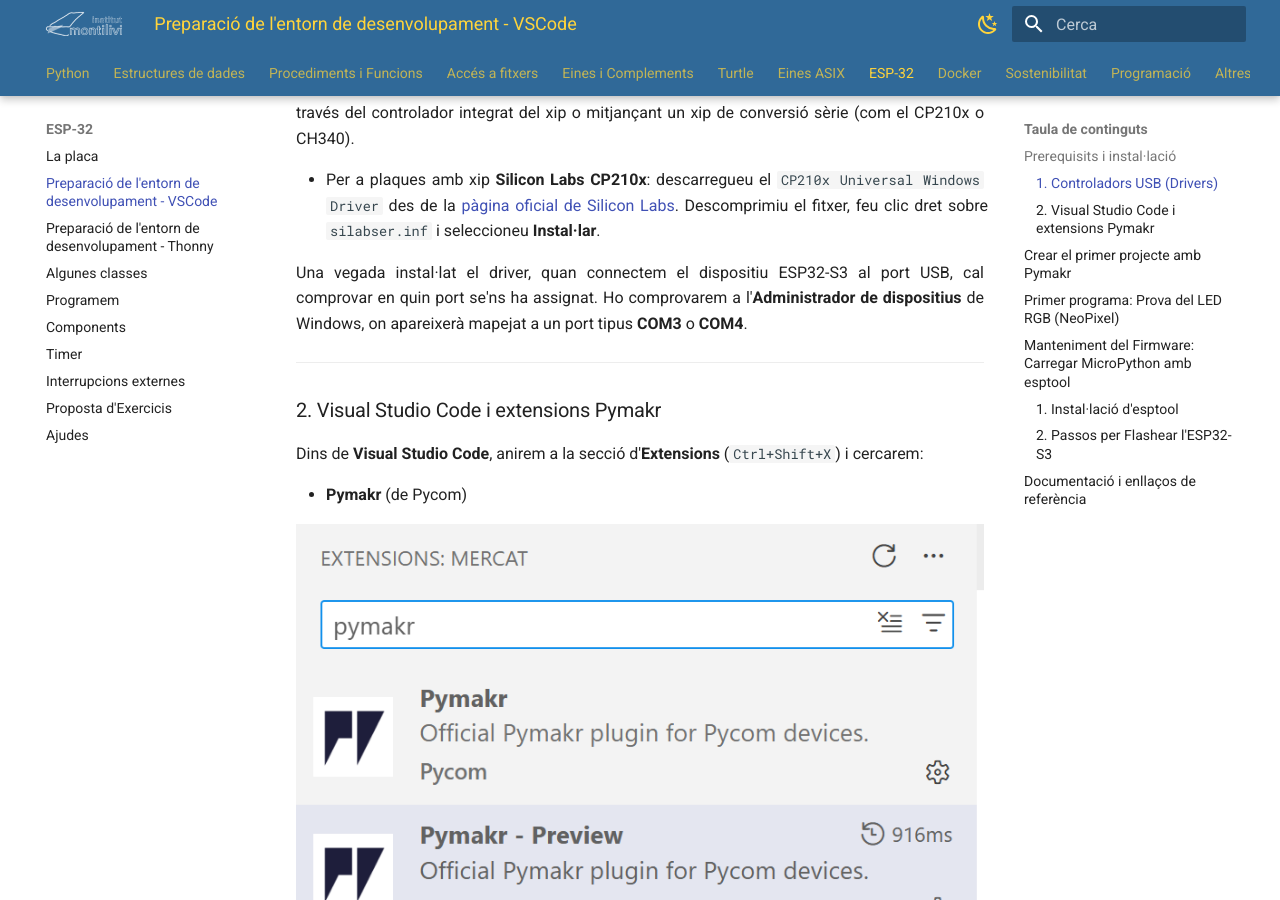
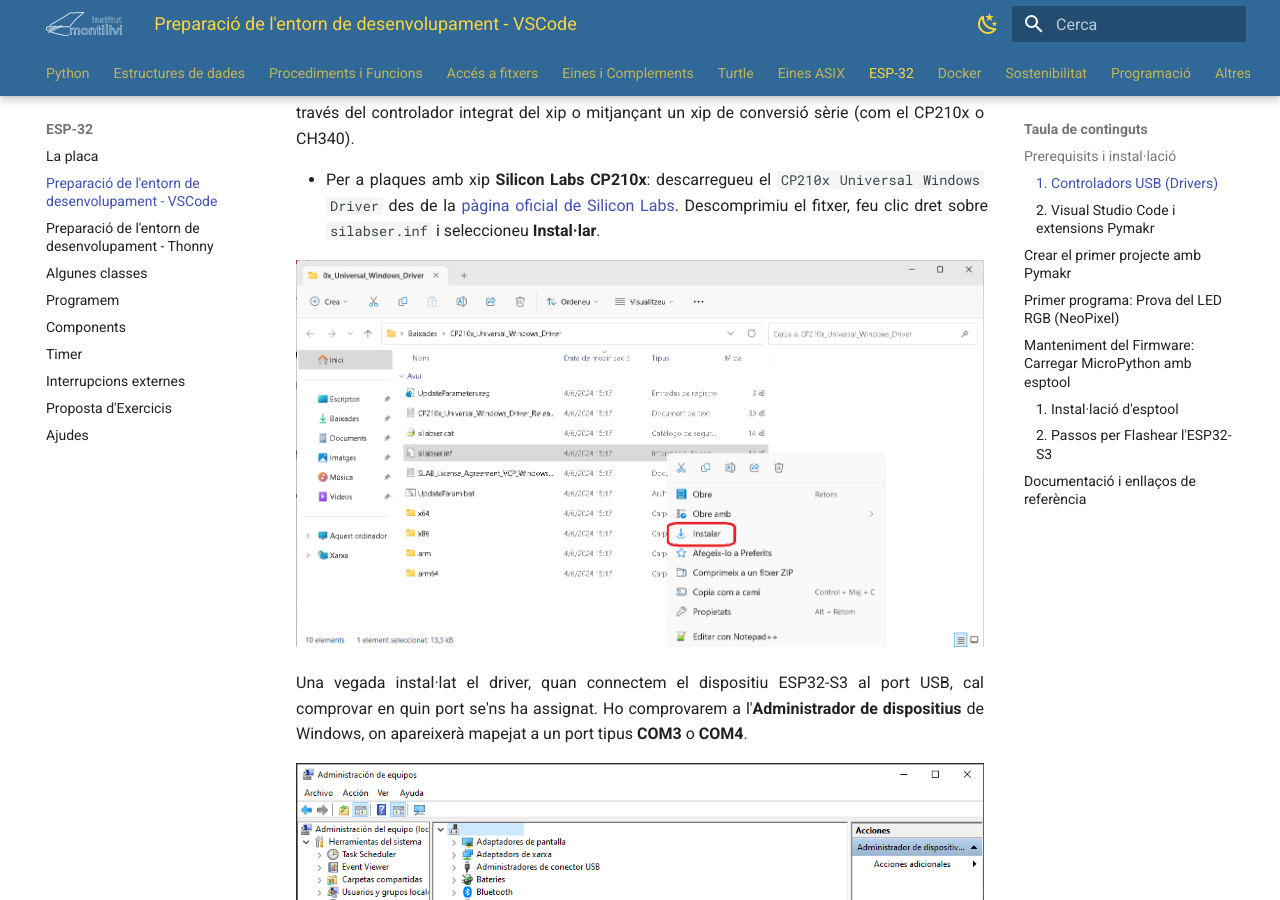
Before and after one commit to nbuisac/ASIX_OPT, an MkDocs documentation site: the page built from docs/esp32/esp32_001_a.md, in a window 1280 px wide and 900 px high, scrolled down 769 px. Built offline with MkDocs 1.6.1 and Material for MkDocs 9.7.7, drawn with Linux system fonts in a browser that asks for light colours.

Commit message:
imatges Driver ESP32

```diff
--- a/docs/esp32/esp32_001_a.md
+++ b/docs/esp32/esp32_001_a.md
@@ -22,7 +22,11 @@
 
 * Per a plaques amb xip **Silicon Labs CP210x**: descarregueu el `CP210x Universal Windows Driver` des de la [pàgina oficial de Silicon Labs](https://www.silabs.com/developers/usb-to-uart-bridge-vcp-drivers?tab=downloads){target="_blank"}. Descomprimiu el fitxer, feu clic dret sobre `silabser.inf` i seleccioneu **Instal·lar**.
 
+[![driver001.png][]][driver001.png]{target="_blank"}
+
 Una vegada instal·lat el driver, quan connectem el dispositiu ESP32-S3 al port USB, cal comprovar en quin port se'ns ha assignat. Ho comprovarem a l'**Administrador de dispositius** de Windows, on apareixerà mapejat a un port tipus **COM3** o **COM4**.
+
+[![driver002.png][]][driver002.png]{target="_blank"}
 
 ---
 
@@ -198,5 +202,7 @@
 * [Pàgina oficial d'Espressif (ESP32-S3)](https://www.espressif.com/en/products/socs/esp32-s3){target="_blank"}
 * [Documentació de l'eina esptool](https://docs.espressif.com/projects/esptool/en/latest/esp32s3/){target="_blank"}
 
+[driver001.png]:    ./img/driver001.png "CP210x"
+[driver002.png]:    ./img/driver002.png "Administració de dispositius"
 
 --8<-- ".acronims.txt"
```
